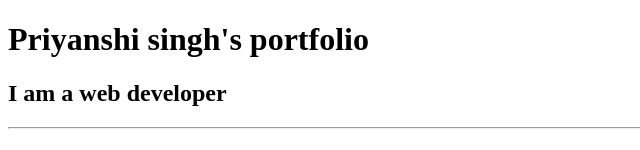
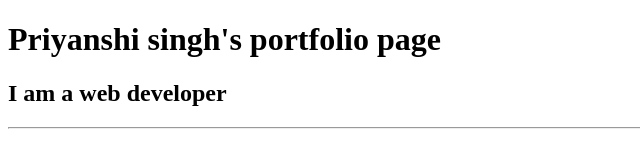
Before and after one commit to priyanshis1303/html.portfolio, a plain HTML site: page index.html in a window 1280 px wide. Shown: the top 150 px of the page, without its empty margins (0-640 px from the left). Drawn offline with Linux system fonts and the light colour scheme.

Commit message:
Update index.html

```diff
--- a/index.html
+++ b/index.html
@@ -7,7 +7,7 @@
     <title>Portfolio</title>
  </head>
  <body>
-    <h1>Priyanshi singh's portfolio</h1>
+    <h1>Priyanshi singh's portfolio page</h1>
     <h2>I am a web developer</h2>
     <hr/>
     <h3><a href="./public/movie-ranking.html">Movie ranking project</a></h3>
```
